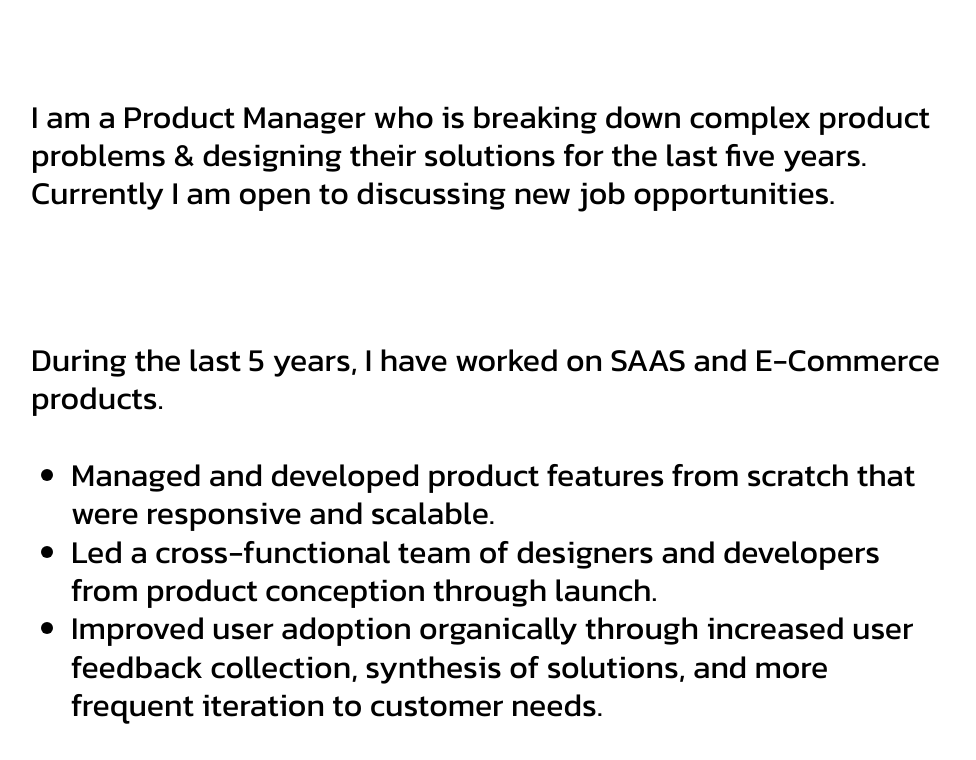
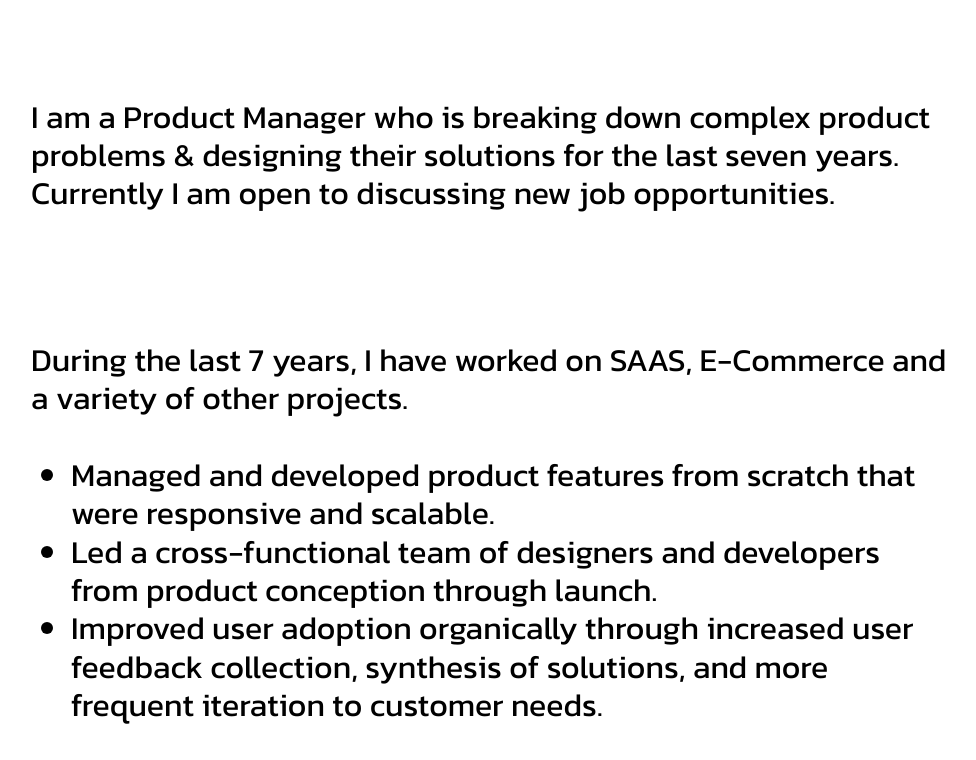
Before and after one commit to akshityagi/akshityagi.github.io, a plain HTML site: page index.html in a window 1280 px wide. Shown: the part 500-1260 px from the top of the page, without its empty margins (244-1220 px from the left). Drawn offline with nearby package versions, Linux system fonts and the light colour scheme.

Commit message:
Update index.html

```diff
--- a/index.html
+++ b/index.html
@@ -34,8 +34,8 @@
 					<div class="heading col-12 offset-md-2 col-md-10">
 						<p class="my-0">Hi I'm</p>
 						<h1 id="shift">AKSHI TYAGI</h1>
-						<h5 class="pad">I am a Product Manager who is breaking down complex product problems & designing their solutions for the last five years. Currently I am open to discussing new job opportunities.
-						<h5>During the last 5 years, I have worked on SAAS and E-Commerce products. <br/> <br/>
+						<h5 class="pad">I am a Product Manager who is breaking down complex product problems & designing their solutions for the last seven years. Currently I am open to discussing new job opportunities.
+						<h5>During the last 7 years, I have worked on SAAS, E-Commerce and a variety of other projects. <br/> <br/>
 							<ul>
 								<li>Managed and developed product features from scratch that were responsive and scalable. </li>
 								<li>Led a cross-functional team of designers and developers from product conception through launch.</li>
@@ -61,7 +61,6 @@
 						</div>
 
 						<h5 class="pad mail">Drop me a line if you want to say hello or have a coffee. I'll be happy to hear from you at <a href="mailto:akshityagi995@gmail.com" target="blank">akshityagi995@gmail.com</a></h5>
-						<!-- <p class="pad">Thanks to my buddy <span style="color: black"> Proksh Luthra</span><img src="download.jpg">for pushing my pixel forward</p> -->
 					</div>
 		</div>
 	</body>
```
